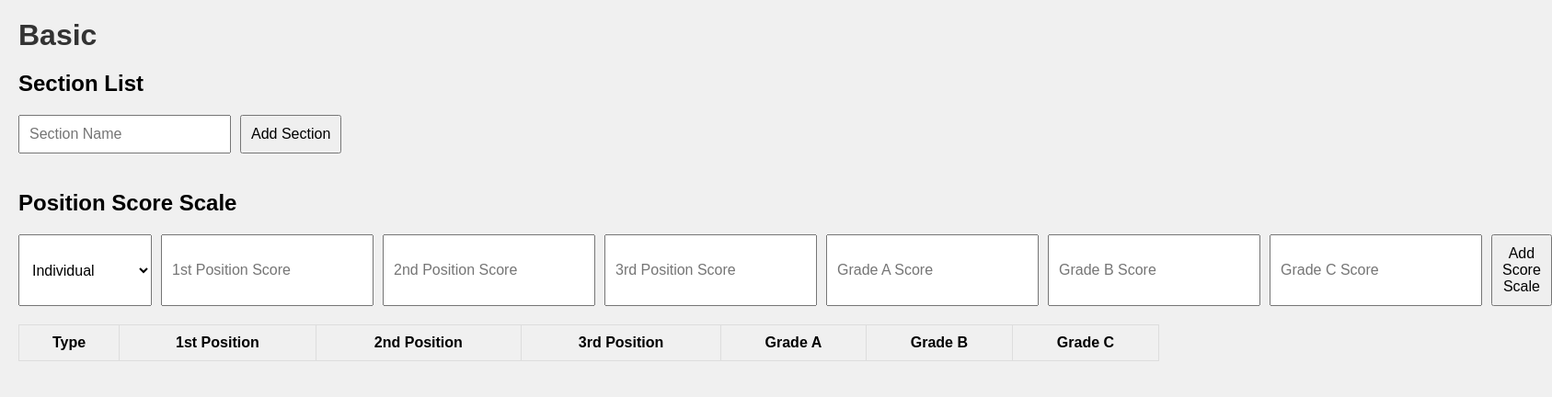
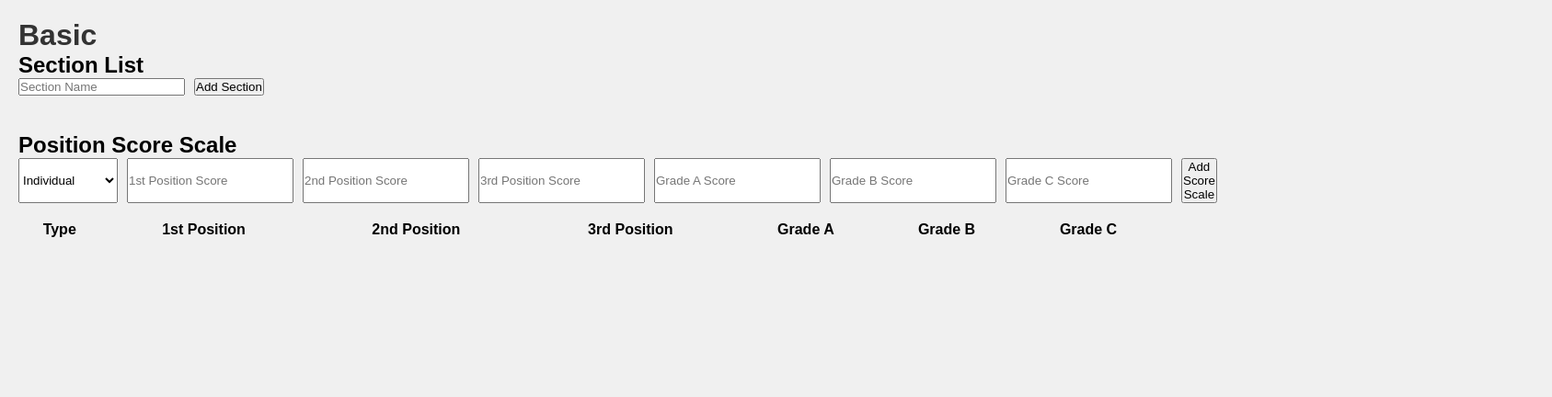
Before and after one commit to Javadamkd/art-fest-management, a Next.js app: page /basic in a window 1280 px wide. Shown: the top 432 px of the page at 92% size, 1687 px wide, since content can reach past the window. Built offline with nearby package versions, Linux system fonts and the light colour scheme.

Commit message:
Update Basic.module.css

```diff
--- a/styles/Basic.module.css
+++ b/styles/Basic.module.css
@@ -2,51 +2,63 @@
 .container {
   padding: 20px;
 }
-h1 {
+
+.title {
   font-size: 2em;
   margin-bottom: 20px;
 }
+
 .section {
   margin-bottom: 40px;
 }
-h2 {
+
+.subtitle {
   font-size: 1.5em;
   margin-bottom: 20px;
 }
+
 .form {
   display: flex;
   gap: 10px;
   margin-bottom: 20px;
 }
-.form input, .form select {
+
+.input, .select {
   padding: 10px;
   font-size: 1em;
 }
-.form button {
+
+.button {
   padding: 10px;
   font-size: 1em;
   cursor: pointer;
 }
+
 .list {
   list-style-type: none;
   padding: 0;
 }
-.list li {
+
+.listItem {
   padding: 10px;
   border: 1px solid #ddd;
   margin-bottom: 5px;
 }
+
 .table {
   width: 100%;
   border-collapse: collapse;
 }
-.table th, .table td {
+
+.tableHeader, .tableCell {
   padding: 10px;
   border: 1px solid #ddd;
 }
+
 .evenRow {
   background-color: #f9f9f9;
 }
+
 .oddRow {
   background-color: #fff;
 }
```
